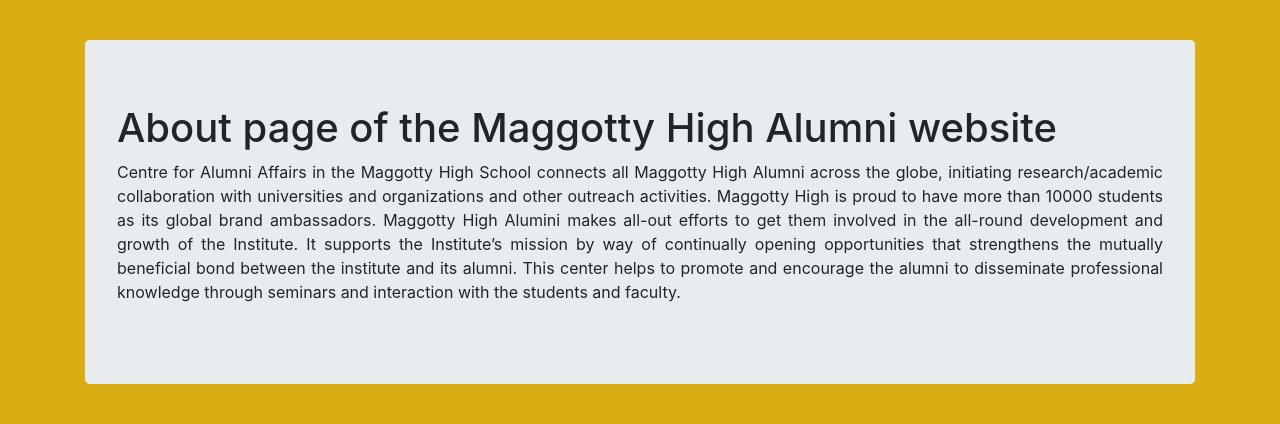
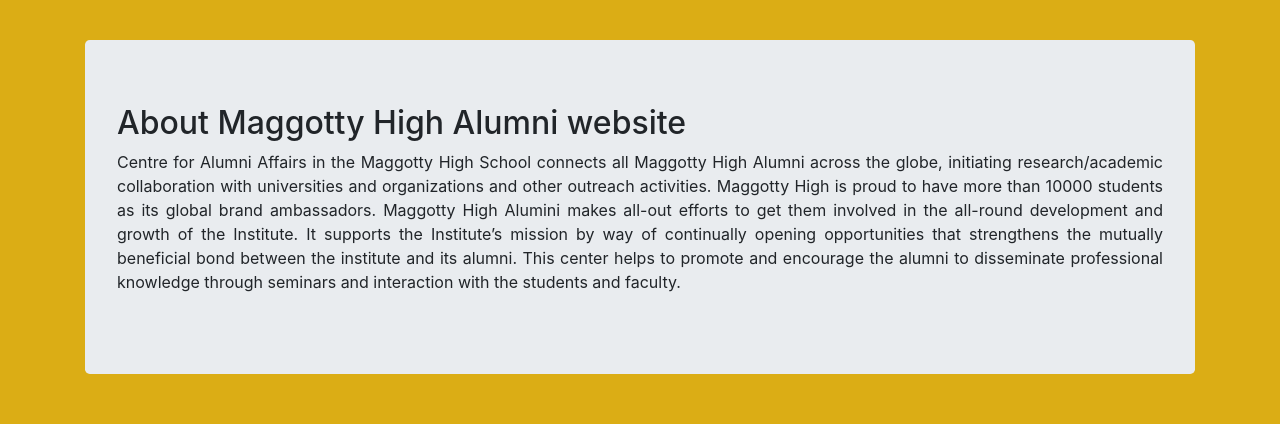
Before and after one commit to pallavitilloo/Maggotty-High-Alumni-Website, a Django app: page /about/ in a window 1280 px wide. Shown: the part 76-500 px from the top of the page. Run offline with Django 3.2, Linux system fonts and the light colour scheme; some libraries are stand-ins or nearby versions.

Commit message:
changes were made to about.html

```diff
--- a/Maggotty/templates/Maggotty/about.html
+++ b/Maggotty/templates/Maggotty/about.html
@@ -5,7 +5,7 @@ About us
 {% block content %}
 <div class="jumbotron">
     <div class="img-title">
-        <h1>About page of the Maggotty High Alumni website</h1>
+        <h2>About Maggotty High Alumni website</h2>
         <p class="text-justify">Centre for Alumni Affairs in the Maggotty High School connects all Maggotty High Alumni across the globe, initiating research/academic collaboration with universities and organizations and other outreach activities. Maggotty High is proud to have more than 10000 students as its global brand ambassadors. Maggotty High Alumini makes all-out efforts to get them involved in the all-round development and growth of the Institute. It supports the Institute’s mission by way of continually opening opportunities that strengthens the mutually beneficial bond between the institute and its alumni. This center helps to promote and encourage the alumni to disseminate professional knowledge through seminars and interaction with the students and faculty. </div>
 </div>
 {% endblock %}
```
